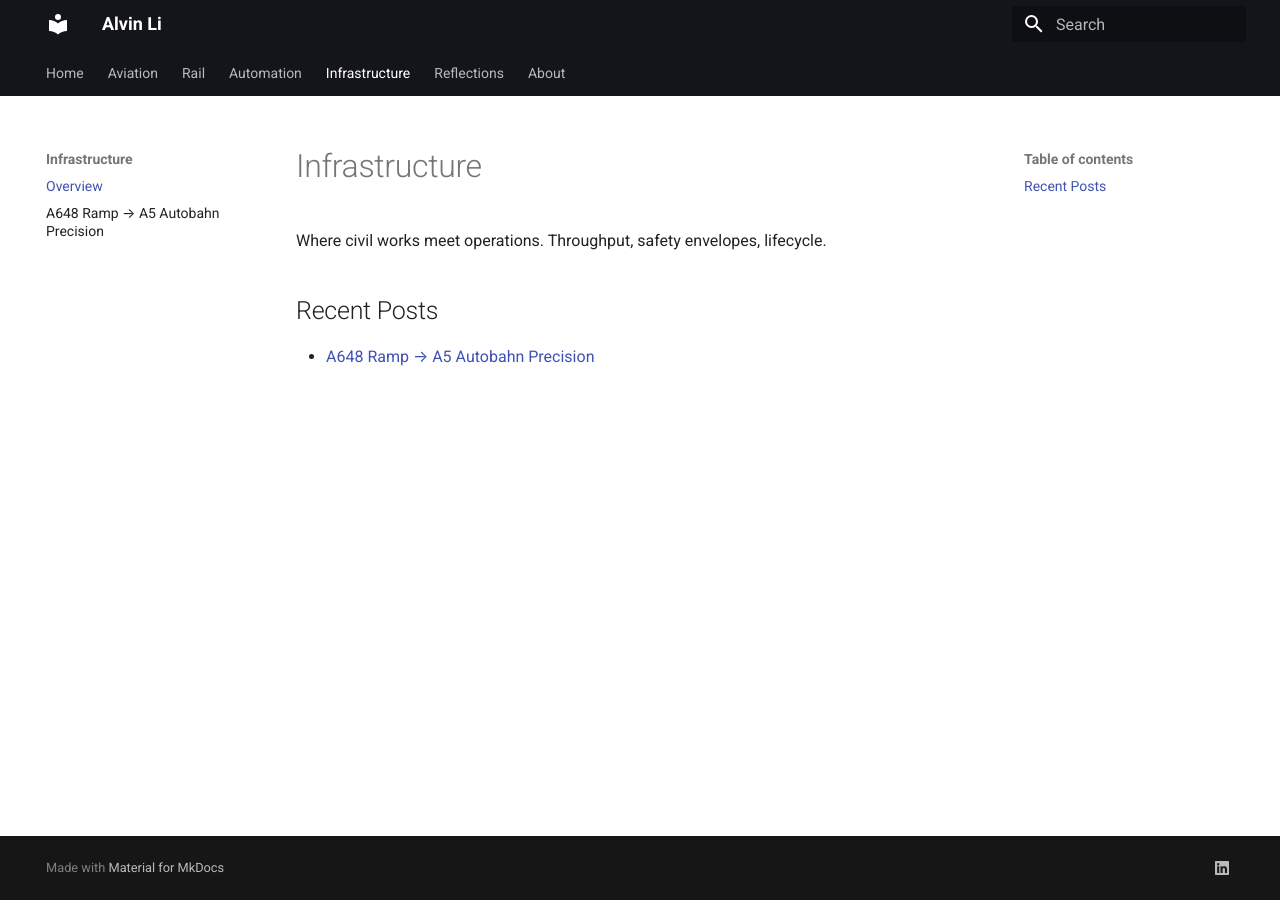
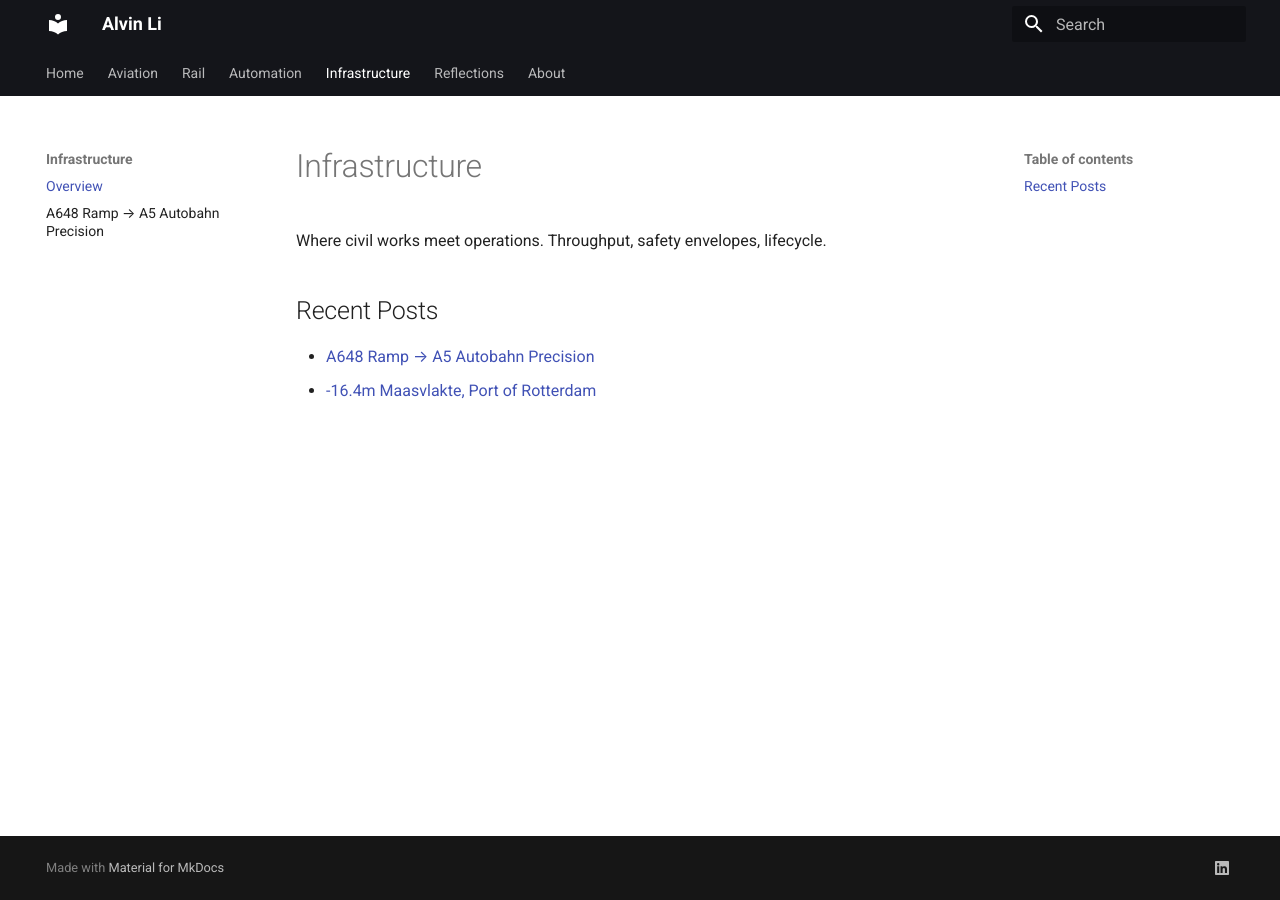
Before and after one commit to alvvvli/alvin-site, an MkDocs documentation site: the page built from docs/infrastructure/index.md, in a window 1280 px wide. Built offline with MkDocs 1.6.1 and Material for MkDocs 9.7.7, drawn with Linux system fonts in a browser that asks for light colours.

Commit message:
Update index.md

```diff
--- a/docs/infrastructure/index.md
+++ b/docs/infrastructure/index.md
@@ -4,3 +4,4 @@ Where civil works meet operations. Throughput, safety envelopes, lifecycle.
 
 ## Recent Posts
 - [A648 Ramp → A5 Autobahn Precision](a5.md)
+- [-16.4m Maasvlakte, Port of Rotterdam](por.md)
```
